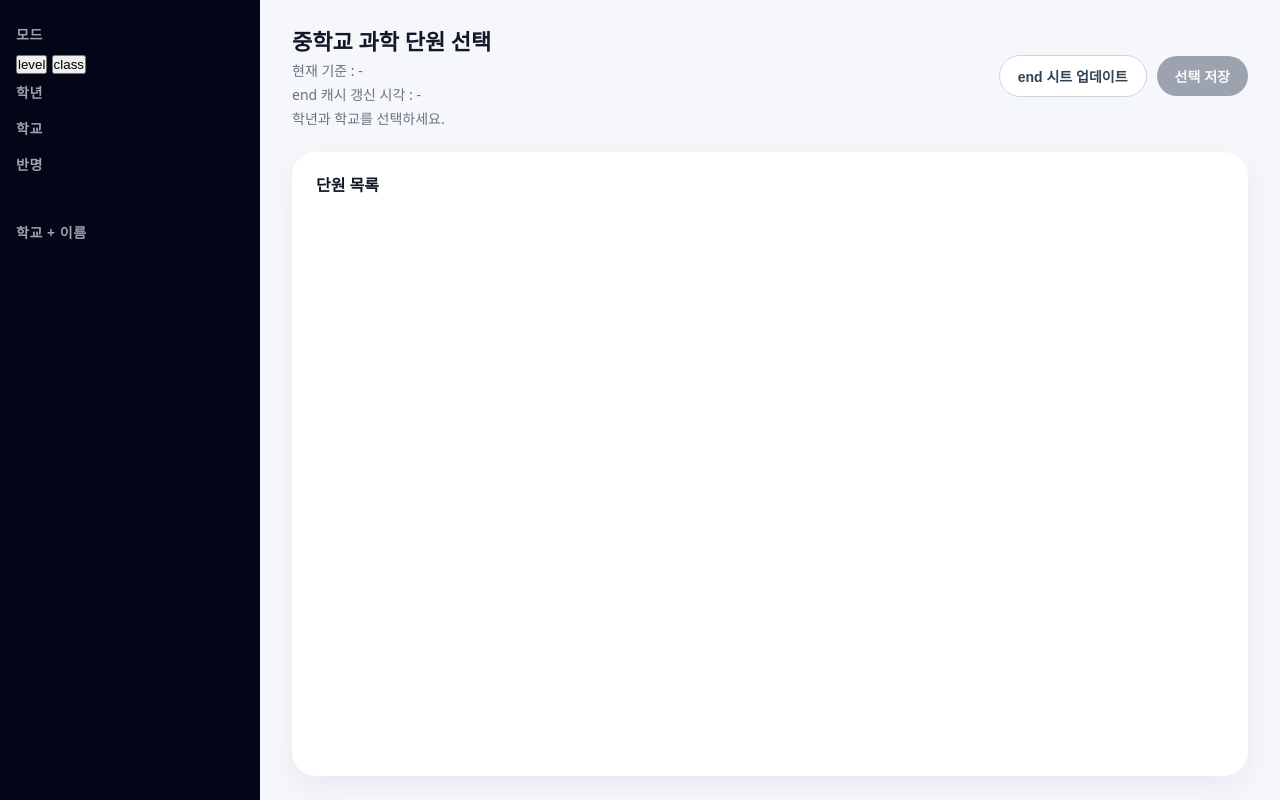
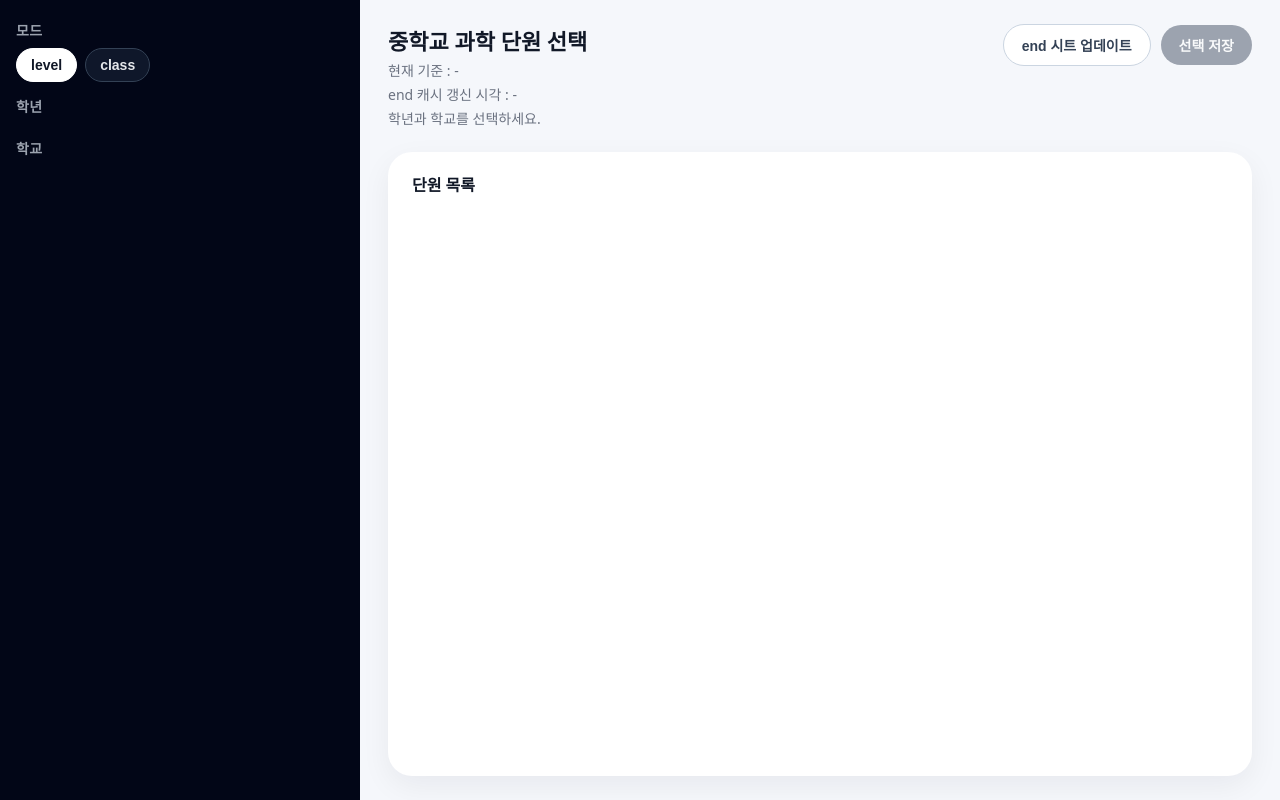
Before and after one commit to yJEONc/ONE, a Flask app: page /survey in a window 1280 px wide. Run offline with Flask 3, Linux system fonts and the light colour scheme; the visitor is signed in with stand-in values (Sample User, id 1).

Commit message:
Add files via upload

```diff
--- a/static/survey/style.css
+++ b/static/survey/style.css
@@ -12,7 +12,8 @@ body {
 
 .app-container {
     display: flex;
-    min-height: 100vh;
+    height: 100vh;
+    overflow: hidden;
 }
 
 /* ======================
@@ -20,90 +21,136 @@ body {
    ====================== */
 
 .sidebar {
-    width: 260px;
+    width: 360px;
     background: #020617;
     color: #e5e7eb;
-    padding: 24px 16px;
-
+    padding: 20px 16px;
     display: flex;
     flex-direction: column;
-    gap: 24px;
+    gap: 14px;
+    height: 100vh;
+    min-height: 100vh;
+    flex: 0 0 360px;
+    overflow: hidden;
+}
 
-    height: 100vh;
-    overflow: hidden;
+.sidebar-top-fixed {
+    flex: 0 0 auto;
+    display: flex;
+    flex-direction: column;
+    gap: 14px;
+}
+
+.sidebar-bottom-scroll {
+    flex: 1 1 auto;
+    min-height: 0;
+    overflow-y: auto;
+    padding-right: 4px;
 }
 
 .sidebar-section {
     display: flex;
     flex-direction: column;
-    margin-bottom: 8px;
 }
 
-.sidebar-section:first-child {
-    flex: 0 0 auto;
-}
-
-.sidebar-section:last-child {
-    flex: 1 1 auto;
-    min-height: 0;
+.sidebar-section.is-hidden {
+    display: none;
 }
 
 .sidebar-title {
     font-size: 14px;
-    font-weight: 600;
-    text-transform: uppercase;
-    letter-spacing: 0.04em;
+    font-weight: 700;
+    letter-spacing: 0.02em;
     color: #9ca3af;
     margin-bottom: 8px;
+}
+
+.mode-switch,
+.grade-row,
+.class-row {
+    display: flex;
+    flex-wrap: wrap;
+    gap: 8px;
+}
+
+.mode-btn,
+.pill-btn {
+    border: 1px solid #334155;
+    background: #0f172a;
+    color: #e5e7eb;
+    border-radius: 999px;
+    padding: 8px 14px;
+    font-size: 14px;
+    font-weight: 700;
+    cursor: pointer;
+    transition: background 0.15s ease, border-color 0.15s ease, transform 0.1s ease;
+}
+
+.mode-btn:hover,
+.pill-btn:hover {
+    background: #111827;
+    transform: translateY(-1px);
+}
+
+.mode-btn.active,
+.pill-btn.active {
+    background: #ffffff;
+    color: #111827;
+    border-color: #ffffff;
 }
 
 .sidebar-list {
     list-style: none;
     display: flex;
     flex-direction: column;
-    gap: 4px;
+    gap: 6px;
 }
 
-#schoolList {
-    flex: 1 1 auto;
-    overflow-y: auto;
-    min-height: 0;
-    padding-right: 6px;
+.sidebar-item-btn {
+    width: 100%;
+    display: block;
+    text-align: left;
+    border: 1px solid transparent;
+    background: transparent;
+    color: #e5e7eb;
+    padding: 10px 12px;
+    border-radius: 12px;
+    cursor: pointer;
+    font: inherit;
+    transition: background 0.15s ease, border-color 0.15s ease;
 }
 
-#gradeList {
-    overflow: visible;
+.sidebar-item-btn:hover {
+    background: #111827;
+    border-color: #1f2937;
 }
 
-.sidebar-item {
-    padding: 10px 12px;
-    border-radius: 999px;
-    cursor: pointer;
-    font-size: 14px;
-    display: flex;
-    align-items: center;
-    justify-content: space-between;
-    transition: background 0.15s ease, color 0.15s ease, transform 0.1s ease;
+.sidebar-item-btn.active {
+    background: #ffffff;
+    color: #111827;
+    font-weight: 700;
 }
 
-.sidebar-item:hover {
-    background: #111827;
-    transform: translateY(-1px);
-}
-
-.sidebar-item.active {
-    background: #3b82f6;
-    color: #f9fafb;
-}
-
-/* end 시트에 이미 존재하는 학교 표시 */
-.sidebar-item.school-done {
+.sidebar-item-btn.school-done {
     color: #60a5fa;
     font-weight: 700;
 }
 
-.sidebar-item.active.school-done {
-    color: #f9fafb;
+.sidebar-item-btn.active.school-done {
+    color: #111827;
+}
+
+.sidebar-empty {
+    color: #94a3b8;
+    font-size: 14px;
+    padding: 8px 2px;
+    list-style: none;
+}
+
+.sidebar-empty-inline {
+    color: #94a3b8;
+    font-size: 14px;
+    padding: 4px 2px;
 }
 
 /* ======================
@@ -112,15 +159,18 @@ body {
 
 .main-content {
     flex: 1;
-    padding: 24px 32px;
+    padding: 24px 28px;
     display: flex;
     flex-direction: column;
     gap: 24px;
+    min-width: 0;
+    min-height: 0;
+    overflow-y: auto;
 }
 
 .main-header {
     display: flex;
-    align-items: center;
+    align-items: flex-start;
     justify-content: space-between;
     gap: 20px;
 }
@@ -157,7 +207,7 @@ body {
     font-size: 14px;
     font-weight: 600;
     cursor: pointer;
-    box-shadow: 0 10px 15px -3px rgba(59,130,246,0.4);
+    box-shadow: 0 10px 15px -3px rgba(59,130,246,0.35);
     transition: background 0.15s ease, transform 0.1s ease, box-shadow 0.1s ease;
 }
 
@@ -170,7 +220,6 @@ body {
 .primary-btn:not(:disabled):hover {
     background: #2563eb;
     transform: translateY(-1px);
-    box-shadow: 0 20px 25px -5px rgba(59,130,246,0.5);
 }
 
 .secondary-btn {
@@ -206,10 +255,6 @@ body {
     gap: 8px;
 }
 
-.save-loading.active {
-    display: flex;
-}
-
 .save-loading-track {
     width: 90px;
     height: 8px;
@@ -242,7 +287,7 @@ body {
 }
 
 /* ======================
-   단원 목록 카드
+   단원 목록
    ====================== */
 
 .units-section {
@@ -258,51 +303,70 @@ body {
 
 .section-title {
     font-size: 16px;
-    font-weight: 600;
-    margin-bottom: 12px;
+    font-weight: 700;
+    margin-bottom: 14px;
 }
 
 .unit-list {
-    margin-top: 8px;
     display: flex;
     flex-direction: column;
-    gap: 6px;
+    gap: 10px;
     overflow-y: auto;
+    min-height: 0;
 }
 
-.unit-item {
+.unit-row {
+    width: 100%;
+    border: 1px solid #dbe2ea;
+    background: #ffffff;
+    border-radius: 14px;
+    padding: 14px 16px;
     display: flex;
     align-items: center;
-    gap: 8px;
-    padding: 8px 10px;
-    border-radius: 12px;
+    gap: 14px;
+    text-align: left;
     cursor: pointer;
-    transition: background 0.15s ease;
+    transition: border-color 0.15s ease, box-shadow 0.15s ease, background 0.15s ease;
 }
 
-.unit-item:hover {
-    background: #f3f4f6;
+.unit-row:hover {
+    border-color: #94a3b8;
+    background: #f8fafc;
 }
 
-.unit-item input[type="checkbox"] {
-    cursor: pointer;
+.unit-row.selected {
+    border-color: #111827;
+    box-shadow: 0 0 0 2px rgba(17,24,39,0.08);
+    background: #f8fafc;
 }
 
-.unit-code {
+.unit-row-number {
+    min-width: 56px;
     font-size: 13px;
-    font-weight: 600;
-    color: #4b5563;
-    min-width: 40px;
+    font-weight: 700;
+    color: #6b7280;
 }
 
-.unit-name {
+.unit-row-name {
+    font-size: 15px;
+    font-weight: 700;
+    color: #111827;
+}
+
+.unit-empty {
     font-size: 14px;
-    color: #111827;
+    color: #6b7280;
 }
 
 /* ======================
    반응형
    ====================== */
+
+@media (max-width: 1100px) {
+    .sidebar {
+        width: 320px;
+    }
+}
 
 @media (max-width: 900px) {
     .app-container {
@@ -311,22 +375,12 @@ body {
 
     .sidebar {
         width: 100%;
-        flex-direction: row;
-        overflow-x: auto;
         height: auto;
-        overflow: auto;
+        max-height: none;
     }
 
-    .sidebar-section:last-child {
-        flex: 0 0 auto;
-        min-height: initial;
-    }
-
-    #schoolList {
+    .sidebar-bottom-scroll {
         overflow-y: visible;
-        flex: 0 0 auto;
-        min-height: initial;
-        padding-right: 0;
     }
 
     .main-header {
```
